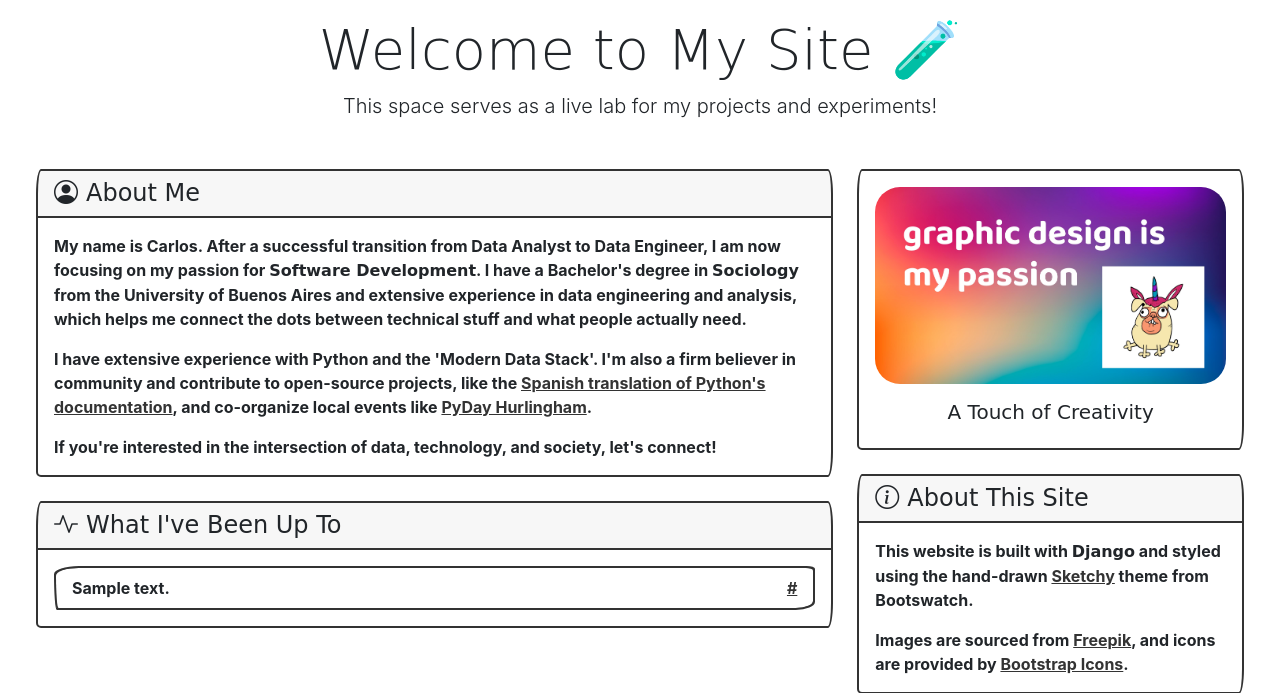
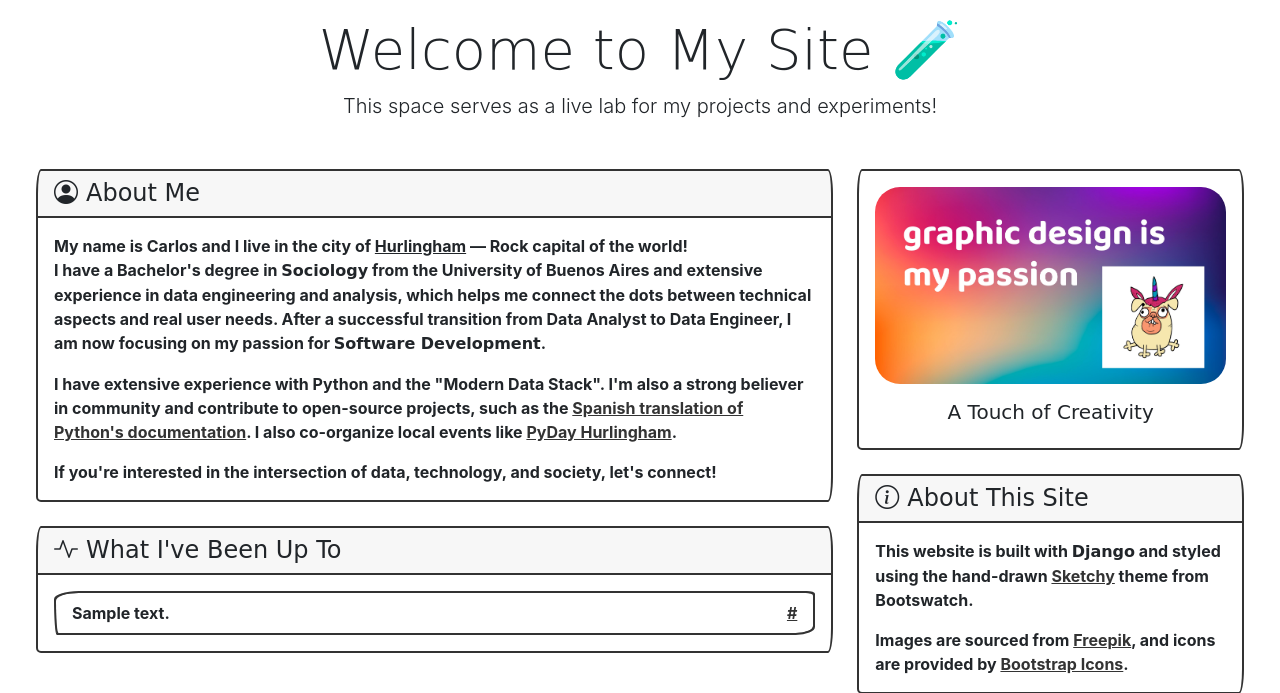
Before and after one commit to cacrespo/website, a Django app: page / in a window 1280 px wide. Shown: the part 76-769 px from the top of the page. Run offline with Django 5.2, Linux system fonts and the light colour scheme; tables that the repository leaves empty hold one stand-in row (values such as "Sample post"); some libraries are stand-ins or nearby versions; some web fonts are replaced.

Commit message:
Fix home (#51)
* fix(docker): remove volumes

* chore: improve home texts

```diff
--- a/docker-compose.yml
+++ b/docker-compose.yml
@@ -16,8 +16,6 @@ services:
     environment:
       HISTFILE: /root/hist/.bash_history
     volumes:
-      - /usr/src/app/.venv
-      - ./:/usr/src/app
       - shell_history:/root/hist
   db:
     image: postgres:15
--- a/pages/templates/pages/home.html
+++ b/pages/templates/pages/home.html
@@ -22,10 +22,11 @@
         </div>
         <div class="card-body">
           <p>
-              My name is Carlos. After a successful transition from Data Analyst to Data Engineer, I am now focusing on my passion for <strong>Software Development</strong>. I have a Bachelor's degree in <strong>Sociology</strong> from the University of Buenos Aires and extensive experience in data engineering and analysis, which helps me connect the dots between technical stuff and what people actually need.
+              My name is Carlos and I live in the city of <u strong data-bs-toggle="tooltip" data-bs-placement="right" data-bs-original-title="The city is the birthplace of some of the main rock bands of the country, such as Sumo, Divididos and Las Pelotas. En el oeste está el agite!">Hurlingham</u> — Rock capital of the world!<br>
+              I have a Bachelor's degree in <strong>Sociology</strong> from the University of Buenos Aires and extensive experience in data engineering and analysis, which helps me connect the dots between technical aspects and real user needs. After a successful transition from Data Analyst to Data Engineer, I am now focusing on my passion for <strong>Software Development</strong>.
           </p>
           <p>
-            I have extensive experience with Python and the 'Modern Data Stack'. I'm also a firm believer in community and contribute to open-source projects, like the <a href="https://github.com/python/python-docs-es">Spanish translation of Python's documentation</a>, and co-organize local events like <a href="https://eventos.python.org.ar/events/pyday-hurlingham-2024">PyDay Hurlingham</a>.
+            I have extensive experience with Python and the "Modern Data Stack". I'm also a strong believer in community and contribute to open-source projects, such as the <a href="https://github.com/python/python-docs-es">Spanish translation of Python's documentation</a>. I also co-organize local events like <a href="https://eventos.python.org.ar/events/pyday-hurlingham-2024">PyDay Hurlingham</a>.
           </p>
           <p class="mb-0">
             If you're interested in the intersection of data, technology, and society, let's connect!
@@ -82,3 +83,13 @@
 
 </div>
 {% endblock %}
+{% block extra_js %}
+<script>
+  document.addEventListener('DOMContentLoaded', function () {
+    const tooltipTriggerList = [].slice.call(document.querySelectorAll('[data-bs-toggle="tooltip"]'))
+    tooltipTriggerList.forEach(function (tooltipTriggerEl) {
+      new bootstrap.Tooltip(tooltipTriggerEl)
+    })
+  });
+</script>
+{% endblock %}
```
